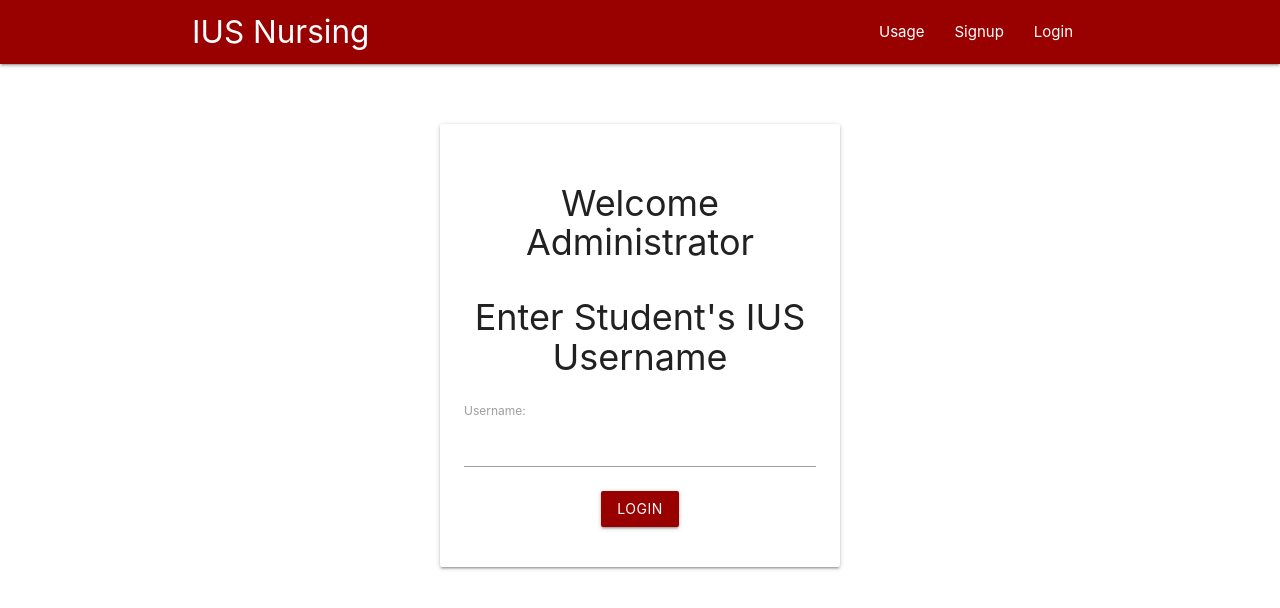
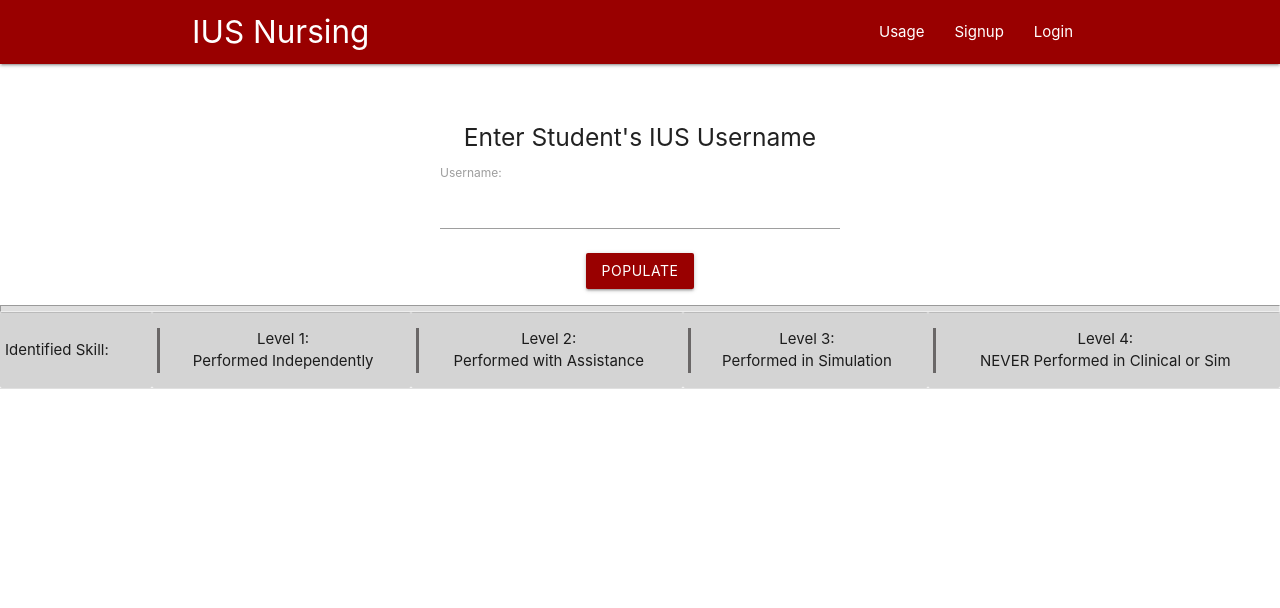
Before and after one commit to Trauma-Troopers/Nursing-App, a Vue app in the folder clientform/: page /admin in a window 1280 px wide. Shown: the top 608 px of the page. Built offline with nearby package versions, Linux system fonts and the light colour scheme.

Commit message:
Admin page working but not redirecting on page load like /checklist if auth user is null

```diff
--- a/clientform/src/components/auth/Signup.vue
+++ b/clientform/src/components/auth/Signup.vue
@@ -4,16 +4,16 @@
       <h2 class="center deep-black-text">Signup</h2>
 
       <div class="field">
-        <label for="email">Email:</label>
-        <input type="text" name="email" v-model="email" />
+        <label for="username">Username:</label>
+        <input type="text" name="username" v-model="username" />
       </div>
       <div class="field">
         <label for="password">Password:</label>
         <input type="password" name="password" v-model="password" />
       </div>
       <div class="field">
-        <label for="username">Username:</label>
-        <input type="text" name="username" v-model="username" />
+        <label for="email">Email:</label>
+        <input type="text" name="email" v-model="email" />
       </div>
       <!-- if the feedback exisists display the message  -->
       <p class="red-text center" v-if="feedback">{{ feedback }}</p>
--- a/clientform/src/components/layout/Admin.vue
+++ b/clientform/src/components/layout/Admin.vue
@@ -1,17 +1,99 @@
 <template>
+  <div>
     <div class="login container">
-    <form @submit.prevent="login" class="card-panel">
-      <h2 class="center deep-black-text">Welcome Administrator</h2>
-      <h2 class="center deep-black-text">Enter Student's IUS Username</h2>
+      <form @submit.prevent="populate">
         <div class="field">
+        <h5 class="center deep-black-text">Enter Student's IUS Username</h5>
+
           <label for="username">Username:</label>
           <input type="text" name="username" v-model="username" />
         </div>
         <p class="red-text center" v-if="feedback">{{ feedback }}</p>
         <div class="field center">
-        <button class="btn" style = "background-color:#990000">Login</button>
+          <button class="btn" style = "background-color:#990000">Populate</button>
         </div>
       </form>
+  </div>
+    <hr>
+    <table class="table">
+        <tr>
+          <td class="white-text items" v-bind:style="{ backgroundColor: '#' + backgroundColor}" v-for="item in tabs" :key="item.id" @click="filterChecks(item.id)">
+            <div id="highlight" @click="highlightBackground()" class ="verticalLine">
+             <th>{{item.id}}</th>
+            </div>
+          </td>
+        </tr>
+        <!-- tabs -->
+        <tr class="levelsRow">
+          <td colspan="3">
+            Identified Skill:
+            </td>
+          <td colspan="3">
+            <p class="levelsVerticalLine">
+              <center>
+                Level 1:<br>
+                Performed Independently
+              </center>
+            </p>
+          </td>
+          <td colspan="3">
+            <p class="levelsVerticalLine">
+              <center>
+                Level 2:<br>
+                Performed with Assistance
+              </center>
+            </p>
+          </td>
+          <td colspan="3">
+            <p class="levelsVerticalLine">
+              <center>
+                Level 3:<br>
+                Performed in Simulation
+              </center>
+            </p>
+          </td>
+          <td colspan="3">
+            <p class="levelsVerticalLine">
+              <center>
+                Level 4:<br>
+                NEVER Performed in Clinical or Sim
+              </center>
+            </p>
+          </td>
+        </tr>
+        <tr v-for="check in checks" :key="check.id">
+          <td colspan="3" class="tasksVerticalLine">{{check.get("name")}}</td>
+          <td colspan="3" class="tasksVerticalLine">
+            <label><center>
+              <input v-if="check.get('level1')" type="checkbox" class="chkbox" @click="updateCheck(check.ref.path, 1)" checked/>
+              <input v-else type="checkbox" class="chkbox" @click="updateCheck(check.ref.path, 1)" />
+              <span></span>
+            </center></label>
+          </td>
+          <td colspan="3" class="tasksVerticalLine">
+            <label><center>
+              <input v-if="check.get('level2')" type="checkbox" class="chkbox" @click="updateCheck(check.ref.path, 2)" checked/>
+              <input v-else type="checkbox" class="chkbox" @click="updateCheck(check.ref.path, 2)" />
+              <span></span>
+            </center></label>
+          </td>
+          <td colspan="3" class="tasksVerticalLine">
+            <label><center>
+              <input v-if="check.get('level3')" type="checkbox" class="chkbox" @click="updateCheck(check.ref.path, 3)" checked/>
+              <input v-else type="checkbox" class="chkbox" @click="updateCheck(check.ref.path, 3)" />
+              <span></span>
+            </center></label>
+          </td>
+          <td colspan="3" class="tasksVerticalLine">
+            <label><center>
+              <input v-if="check.get('level4')" type="checkbox" class="chkbox" @click="updateCheck(check.ref.path, 4)" checked/>
+              <input v-else type="checkbox" class="chkbox" @click="updateCheck(check.ref.path, 4)" />
+              <span></span>
+            </center></label>
+          </td>
+        </tr>
+      <!-- checks row -->
+    </table>
   </div>
 </template>
 
@@ -25,18 +107,21 @@
 
 export default {
   name: "Admin",
-  data() {
+
+  data(){
     return {
+      backgroundColor: 990000,
+      tabs: [],
+      checks: [],
+      user: null,
       username: null,
       feedback: null,
       slug: null,
       userdoc: null
-    };
+    }
   },
   methods: {
-    login() {
-      if (this.username == 'daleruss') {
-
+      populate() {
         // slugify always takes two params
         this.slug = slugify(this.username, {
           replacement: "-",
@@ -46,27 +131,116 @@
         });
         // let ref is going to equal an object from the users collection
         // .doc will reference the slug passed as the id
-        let ref = db.collection("users").doc(this.slug);
+        let ref = db.collection("users").doc(this.slug)
         // Check to determine if the reference exists
-        ref.get().then(doc => {
-          if (doc.exists) {
 
-            //TODO: Auth here.  Not sure if possible without password.
-            //Possible to pull a view of users checklist without auth?
-            this.$router.push({name: 'CheckList'}); //create a new AdminChecklist vue file that is readonly (cannot uncheck/check).
-          } else {
-            this.feedback = "User does not exist, please try again."
+        db.collection("users").where("username", "==", this.slug).get()
+        .then((userSnap) => {
+          this.user = userSnap.docs[0].ref
+          this.user.collection("checklist").get().then((querySnapshot) => {
+              querySnapshot.forEach((doc) => {
+                  this.tabs.push(doc)
+              });
+          });
+            this.filterChecks("General")
+        })
+      },
+      // TODO - Dynamic Tab Coloring: This currently highlights the category "Cardiac" no matter which category is clicked.
+      /*highlightBackground: function(id) {
+        this.id = document.getElementById("highlight").style.backgroundColor = "#D4D4D4";
+        this.id = document.getElementById("highlight").style.color = "#990000";
+      },*/
+      filterChecks: function (id) {
+        //this.backgroundColor = 800000 // attempt to dynamically change the tab color
+          this.checks = []
+          var checkitems = this.user.collection("checklist").doc(id).collection("checkitems")
+          checkitems.get().then((querySnapshot) => {
+              querySnapshot.forEach((doc) => {
+                  this.checks.push(doc)
+              })
+          })
+      },
+      updateCheck: function (checkPath, level){
+        var check = db.doc(checkPath)
+        check.get().then(doc => {
+          var checkItem = doc
+
+          switch(level){
+            case 1:
+              var valueChanged = checkItem.get("level1")
+              checkItem.ref.update({level1: !valueChanged})
+              break
+              case 2:
+              var valueChanged = checkItem.get("level2")
+              checkItem.ref.update({level2: !valueChanged})
+                break
+                case 3:
+              var valueChanged = checkItem.get("level3")
+              checkItem.ref.update({level3: !valueChanged})
+                  break
+                  default:
+              var valueChanged = checkItem.get("level4")
+              checkItem.ref.update({level4: !valueChanged})
           }
         })
-      } else {
-        this.feedback = "Something went wrong, please try again.";
+      },
+      //Todo: why isn't redirect to login working on page load?
+      loadPage: function () {
+        if(firebase.auth().currentUser != 'admin'){
+          this.$router.push({ name: 'Login' })
+        }
+      },
+      beforeMount() {
+        this.loadPage()
       }
     }
   }
-};
 </script>
 
 <style>
+
+  hr{
+    padding-top: 5px;
+    margin: 0px;
+    background-color:#DEDEDE;
+  }
+
+  p{
+    padding: 0px;
+    margin: 0px;
+  }
+
+  .items {
+    cursor: pointer;
+  }
+
+  .chkbox {
+    align-content: center;
+  }
+
+  .levelsRow{
+    background-color:#D4D4D4;
+  }
+
+  .tasksVerticalLine {
+    border-left: solid rgba(243, 238, 238, 0.829);
+  }
+
+  .levelsVerticalLine {
+    border-left: solid rgba(70, 66, 66, 0.747);
+    padding-top: 0px;
+  }
+
+  .verticalLine {
+    border-left: solid rgba(114, 7, 3, 0.788);
+    height: 100px;
+  }
+
+  ul.categoryBullet {
+    border-left: solid black;
+    list-style-type: circle;
+  }
+
 .login {
   max-width: 400px;
   margin-top: 60px;
--- a/clientform/src/components/layout/CheckList.vue
+++ b/clientform/src/components/layout/CheckList.vue
@@ -158,8 +158,6 @@
           }
 
          })
-
-
     }
     },
     beforeMount() {
```
Lines whose indentation alone changed are shown as unchanged.
